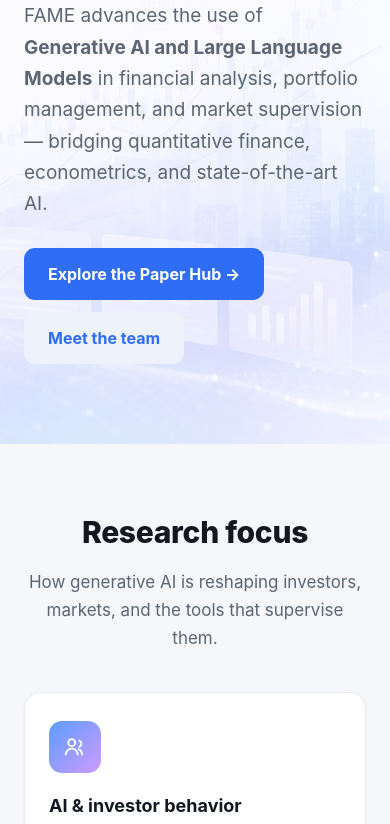
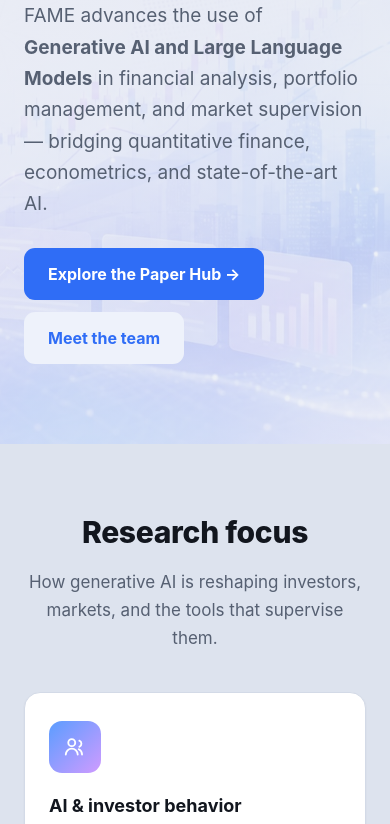
Before and after one commit to ArdiaD/ai-finance-hub, a plain HTML site: page docs/index.html in a window 390 px wide. Shown: the part 262-1086 px from the top of the page. Drawn offline with Linux system fonts and the light colour scheme.

Commit message:
Darken the theme slightly (soft gray background, white cards)
Shift the page background from pure white to a soft blue-gray on both the
landing page and the hub; cards stay white to pop. Fade the hero overlay to
the new background colour.

Co-Authored-By: Claude Opus 4.8 <noreply@anthropic.com>

```diff
--- a/docs/index.html
+++ b/docs/index.html
@@ -37,9 +37,9 @@
 </script>
 <style>
   :root{
-    --bg:#ffffff; --bg2:#f5f7fb; --fg:#13171f; --muted:#5b6573;
+    --bg:#e7ebf3; --bg2:#dde3ee; --fg:#12161e; --muted:#566072;
     --accent:#2f6df6; --g1:#5b9dff; --g2:#cf9bff;
-    --card:#ffffff; --line:#e7eaf1; --shadow:0 1px 2px rgba(16,24,40,.05);
+    --card:#ffffff; --line:#d3dae7; --shadow:0 1px 2px rgba(16,24,40,.06);
   }
   *{ box-sizing:border-box; }
   html{ scroll-behavior:smooth; }
@@ -68,8 +68,8 @@
   .hero::before{ content:""; position:absolute; inset:0; z-index:0;
                  background:url("hero-bg.jpg") center right / cover no-repeat; }
   .hero::after{ content:""; position:absolute; inset:0; z-index:1;
-                background:linear-gradient(90deg,#ffffff 20%,rgba(255,255,255,.72) 46%,
-                          rgba(255,255,255,.15) 74%,rgba(255,255,255,0) 100%); }
+                background:linear-gradient(90deg,var(--bg) 20%,rgba(231,235,243,.72) 46%,
+                          rgba(231,235,243,.15) 74%,rgba(231,235,243,0) 100%); }
   .hero .wrap{ position:relative; z-index:2; }
   .htext{ max-width:600px; }
   .eyebrow{ color:var(--accent); font-weight:700; font-size:13px; letter-spacing:1.5px;
@@ -134,7 +134,7 @@
 
   @media(max-width:860px){
     .hero{ padding:72px 0 80px; }
-    .hero::after{ background:linear-gradient(180deg,rgba(255,255,255,.9),rgba(255,255,255,.62)); }
+    .hero::after{ background:linear-gradient(180deg,rgba(231,235,243,.9),rgba(231,235,243,.62)); }
     .htext{ max-width:none; }
     .focus{ grid-template-columns:1fr; }
     .fgrid{ grid-template-columns:1fr 1fr; }
```
Also changed, not shown: docs/hub/index.html (+2 -2 lines), 1 other file.
